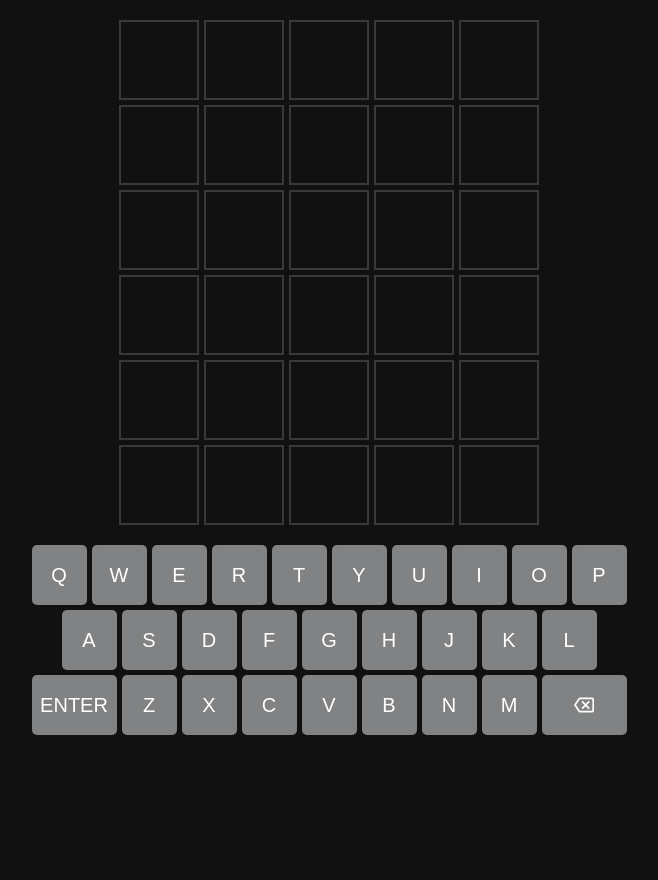
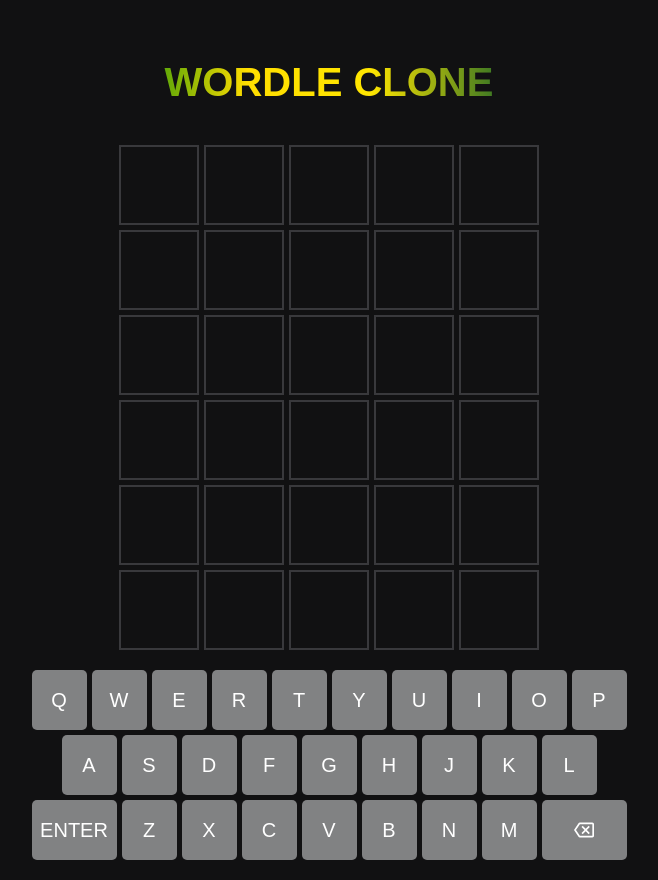
Before and after one commit to vm799/Wordle-with-dictionary, a plain HTML site: page index.html in a window 1280 px wide. Shown: the whole page, without its empty margins (311-969 px from the left). Before the commit the page ends 800 px from the top, so only its background shows below. Drawn offline with Linux system fonts and the light colour scheme.

Commit message:
adding H1 title

```diff
--- a/index.html
+++ b/index.html
@@ -9,6 +9,7 @@
     <title>Wordle Clone</title>
 </head>
 <body>
+  <h1>WORDLE CLONE</h1>
     <div class="alert-container" data-alert-container>
     </div>
     <div data-guess-grid class="guess-grid">
--- a/styles.css
+++ b/styles.css
@@ -11,6 +11,16 @@
 margin:0;
 padding: 1em;
 font-size: clamp(.5rem, 2.5vmin, 1.5rem);
+}
+
+h1{
+    background: #1A910B;
+background: linear-gradient(to right, #1A910B 0%, #FFDD00 30%, #FFE600 60%, #03572D 100%);
+-webkit-background-clip: text;
+-webkit-text-fill-color: transparent;
+
+margin: auto;
+padding: 1em;
 }
 
 .keyboard{
```
